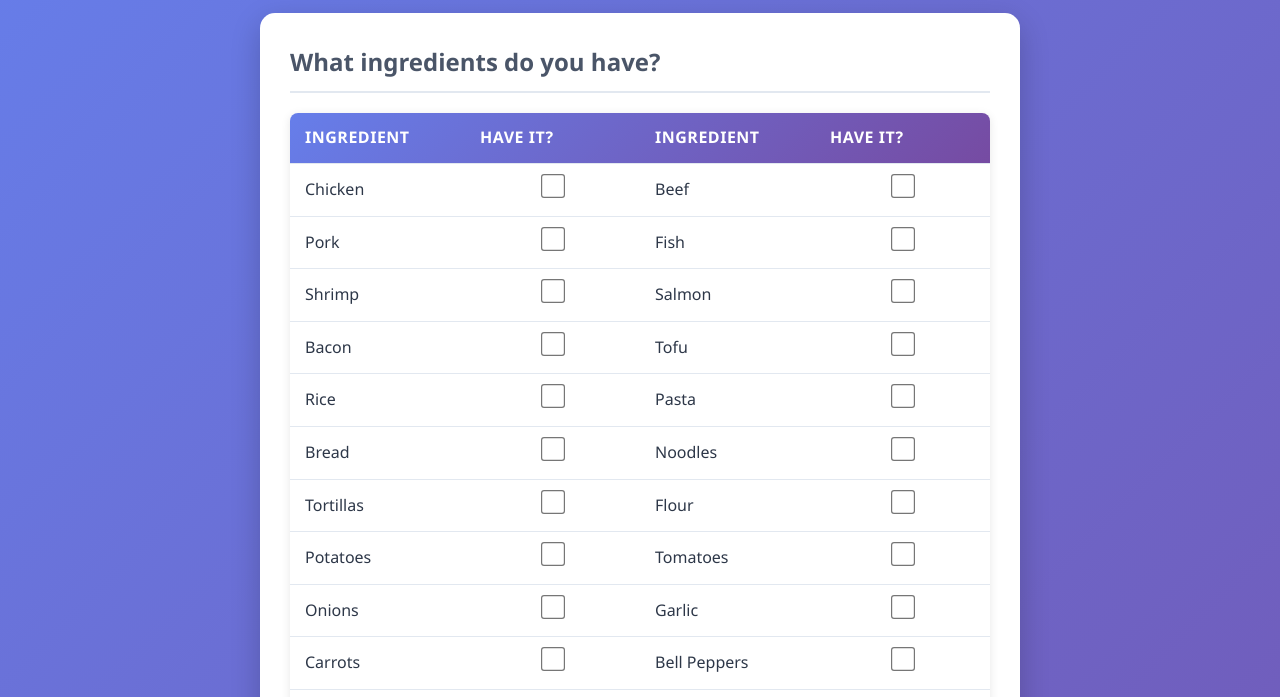
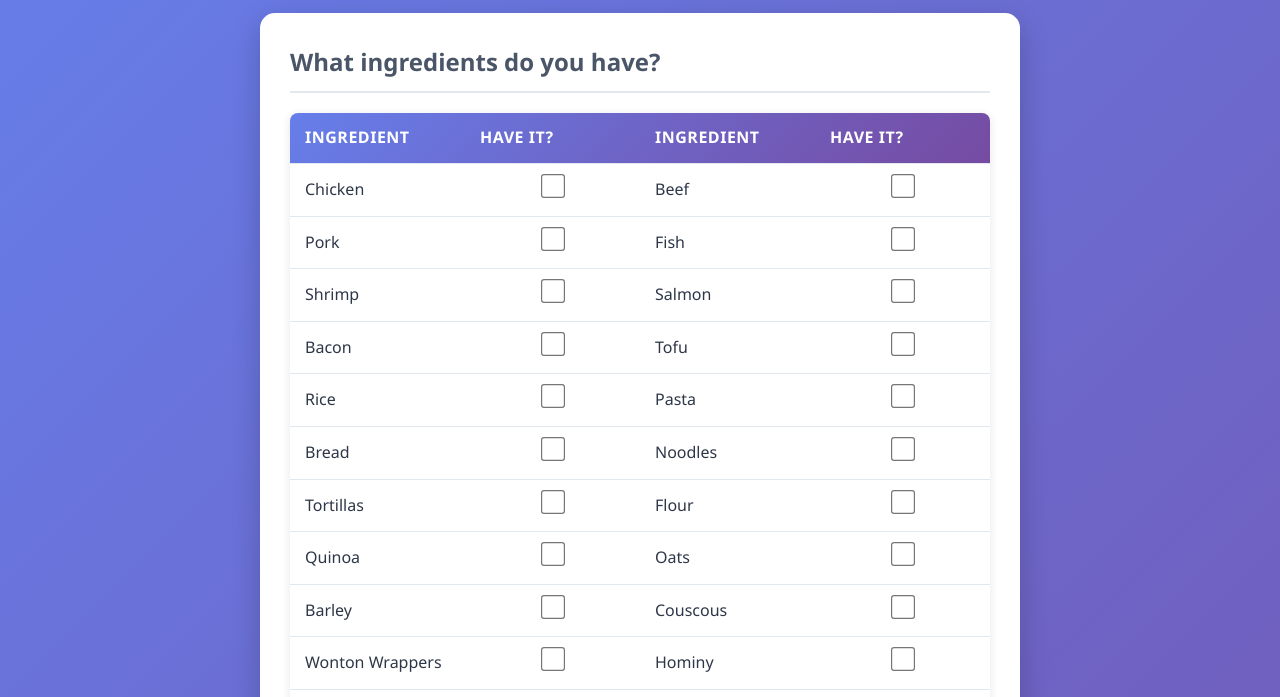
Before and after one commit to tatahab-tech/DinnerHelperApp, a website: page index.html in a window 1280 px wide. Shown: the part 101-798 px from the top of the page. Drawn offline with Linux system fonts and the light colour scheme.

Commit message:
feat: Expand Carbs & Grains section from 6 to 12 ingredients
- Added 6 new carb/grain options: Quinoa, Oats, Barley, Couscous, Wonton Wrappers, Hominy
- Total ingredient count increased from 40 to 46
- Includes ingredients found in recipe database (wonton-wrappers, hominy)
- Adds popular healthy grains (quinoa, oats, barley, couscous)
- Better coverage for diverse cooking styles and dietary preferences

```diff
--- a/index.html
+++ b/index.html
@@ -51,7 +51,7 @@
                             <td><input type="checkbox" id="tofu" data-ingredient="tofu"></td>
                         </tr>
 
-                        <!-- Carbs & Grains (6) -->
+                        <!-- Carbs & Grains (12) -->
                         <tr>
                             <td>Rice</td>
                             <td><input type="checkbox" id="rice" data-ingredient="rice"></td>
@@ -69,6 +69,24 @@
                             <td><input type="checkbox" id="tortillas" data-ingredient="tortillas"></td>
                             <td>Flour</td>
                             <td><input type="checkbox" id="flour" data-ingredient="flour"></td>
+                        </tr>
+                        <tr>
+                            <td>Quinoa</td>
+                            <td><input type="checkbox" id="quinoa" data-ingredient="quinoa"></td>
+                            <td>Oats</td>
+                            <td><input type="checkbox" id="oats" data-ingredient="oats"></td>
+                        </tr>
+                        <tr>
+                            <td>Barley</td>
+                            <td><input type="checkbox" id="barley" data-ingredient="barley"></td>
+                            <td>Couscous</td>
+                            <td><input type="checkbox" id="couscous" data-ingredient="couscous"></td>
+                        </tr>
+                        <tr>
+                            <td>Wonton Wrappers</td>
+                            <td><input type="checkbox" id="wonton-wrappers" data-ingredient="wonton-wrappers"></td>
+                            <td>Hominy</td>
+                            <td><input type="checkbox" id="hominy" data-ingredient="hominy"></td>
                         </tr>
 
                         <!-- Vegetables (12) -->
```
